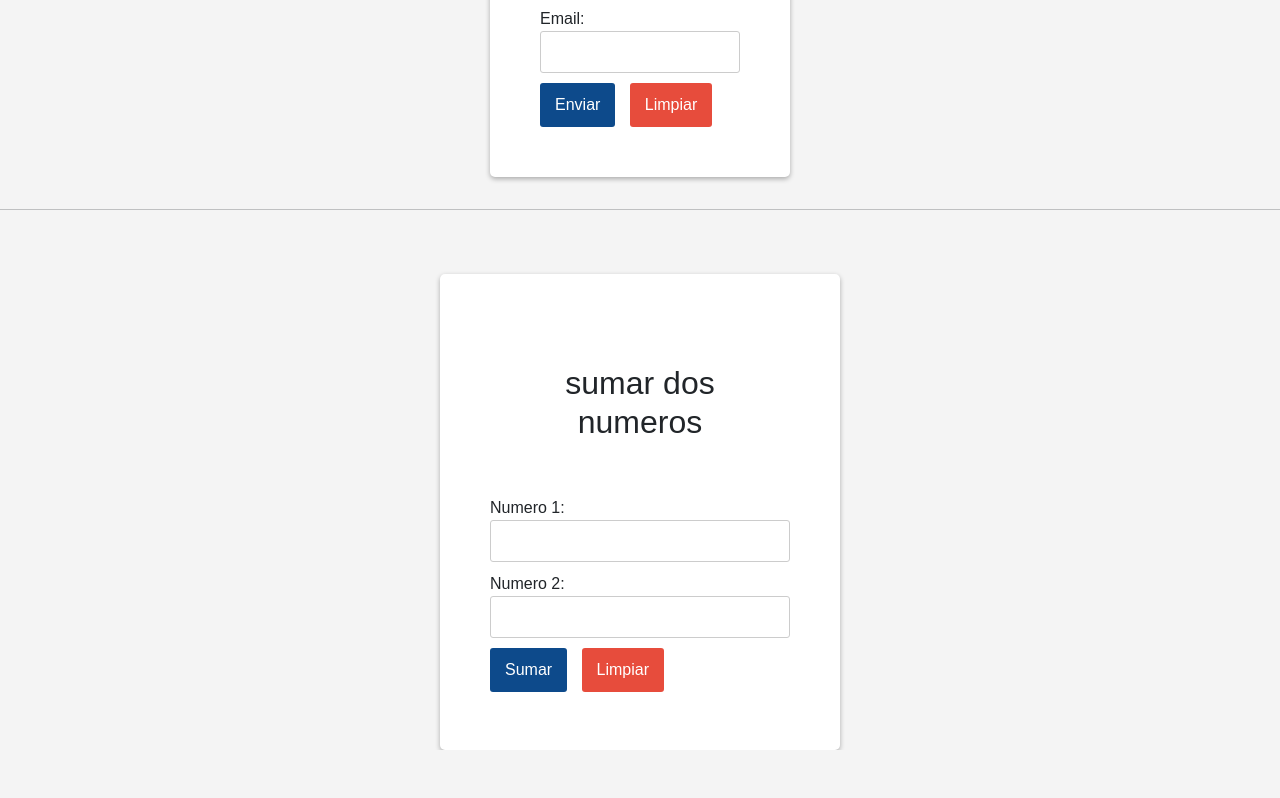
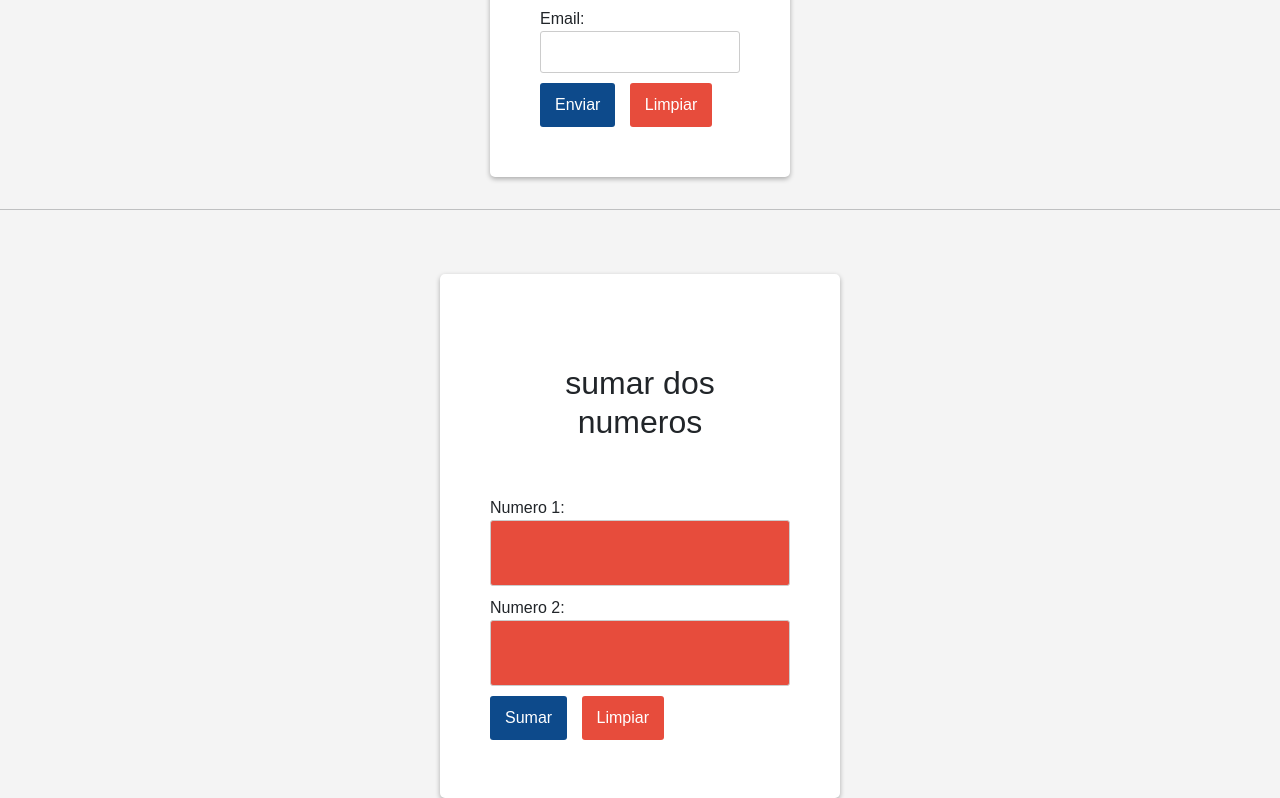
Before and after one commit to yoniescobar/repasoJs25072023, a plain HTML site: page formularios.html in a window 1280 px wide. Shown: the part 397-1195 px from the top of the page. Before the commit the page ends 1147 px from the top, so only its background shows below. Drawn offline with nearby package versions, Linux system fonts and the light colour scheme.

```diff
--- a/css/forms.css
+++ b/css/forms.css
@@ -32,6 +32,7 @@
     margin-bottom: 10px;
     border: 1px solid #ccc;
     border-radius: 3px;
+
 }
 
 button{
@@ -79,3 +80,11 @@
     text-align: center;
     margin-bottom: 15px;
 }
+
+
+#suma-form input[type="number"]{
+    background-color: #e74c3c;
+    text-align: end;
+    color: #fff;
+    font-size: 2rem;
+}
```
